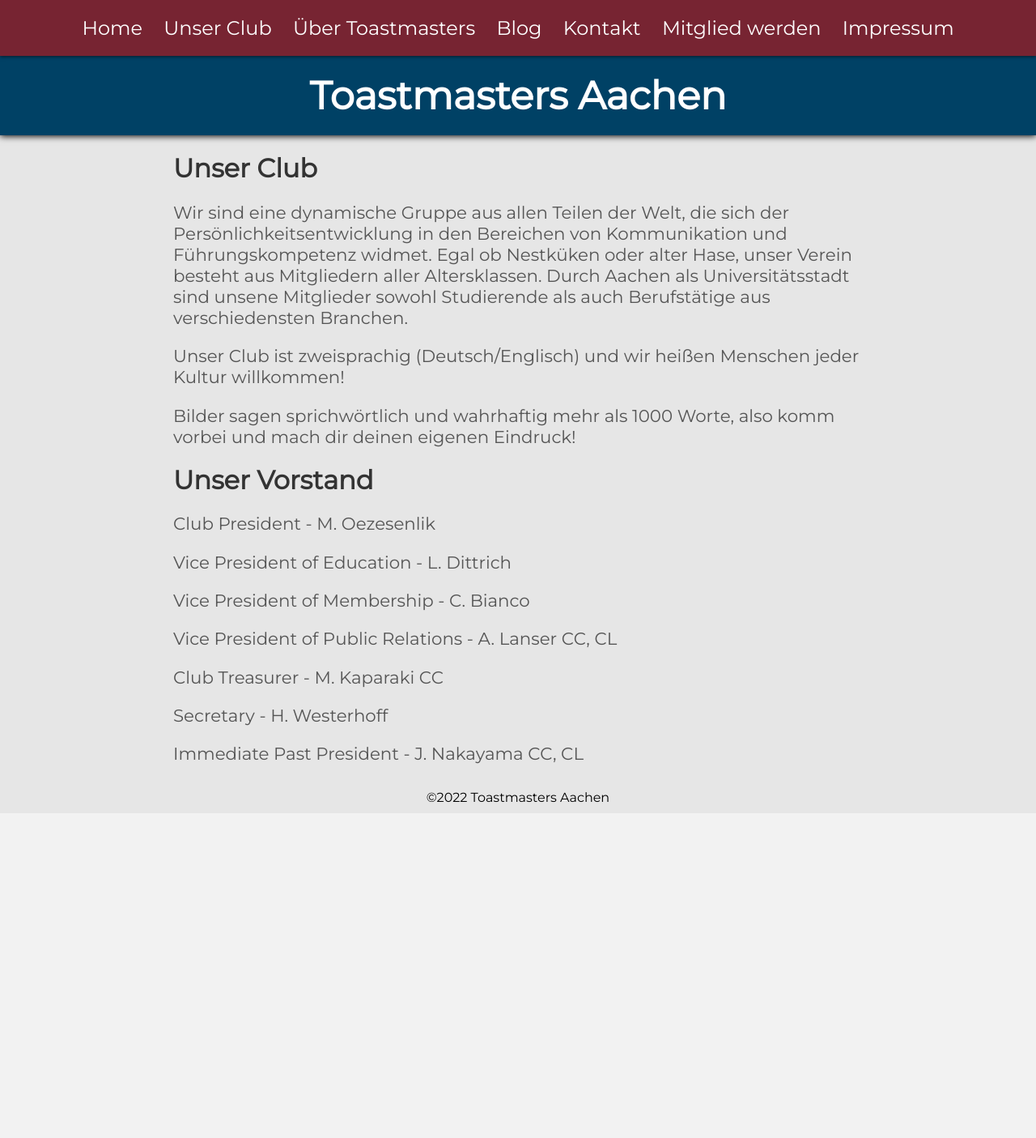
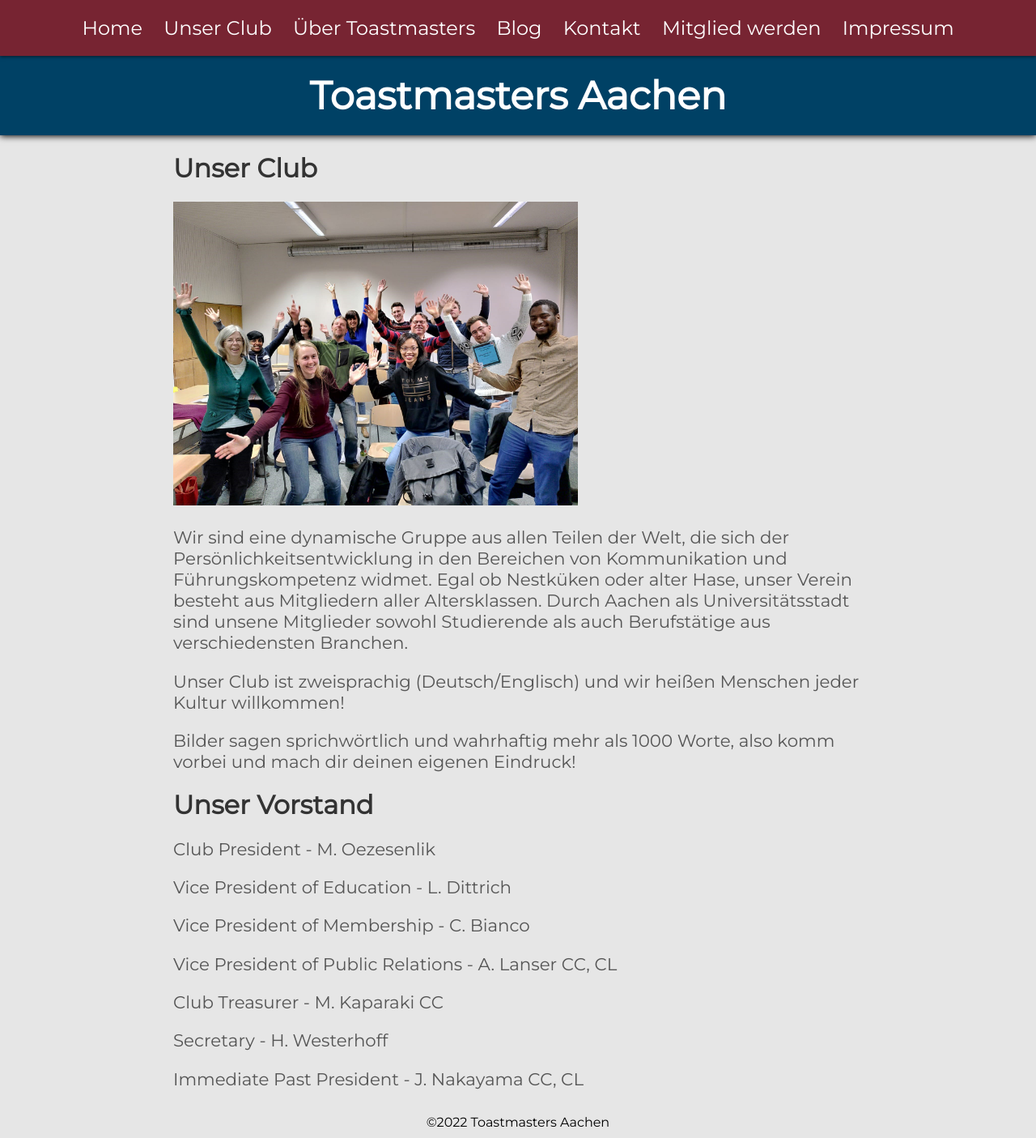
Before and after one commit to toastmasters-aachen/toastmasters-aachen.github.io, a Jekyll site: the page built from about.md, in a window 1280 px wide. Shown: the whole page at 81% size. Built offline with Jekyll 4.4.1, drawn with Linux system fonts in a browser that asks for light colours; before the commit the page ends 1004 px from its top, so only the background shows below that.

Commit message:
Update about.md

```diff
--- a/about.md
+++ b/about.md
@@ -3,6 +3,8 @@ layout: default
 ---
 
 # Unser Club
+
+<img src="/assets/images/tmclubgrouppic.jpeg" width="500">
 
 Wir sind eine dynamische Gruppe aus allen Teilen der Welt, die sich der Persönlichkeitsentwicklung in den Bereichen von Kommunikation und Führungskompetenz widmet.
 Egal ob Nestküken oder alter Hase, unser Verein besteht aus Mitgliedern aller Altersklassen.
```
